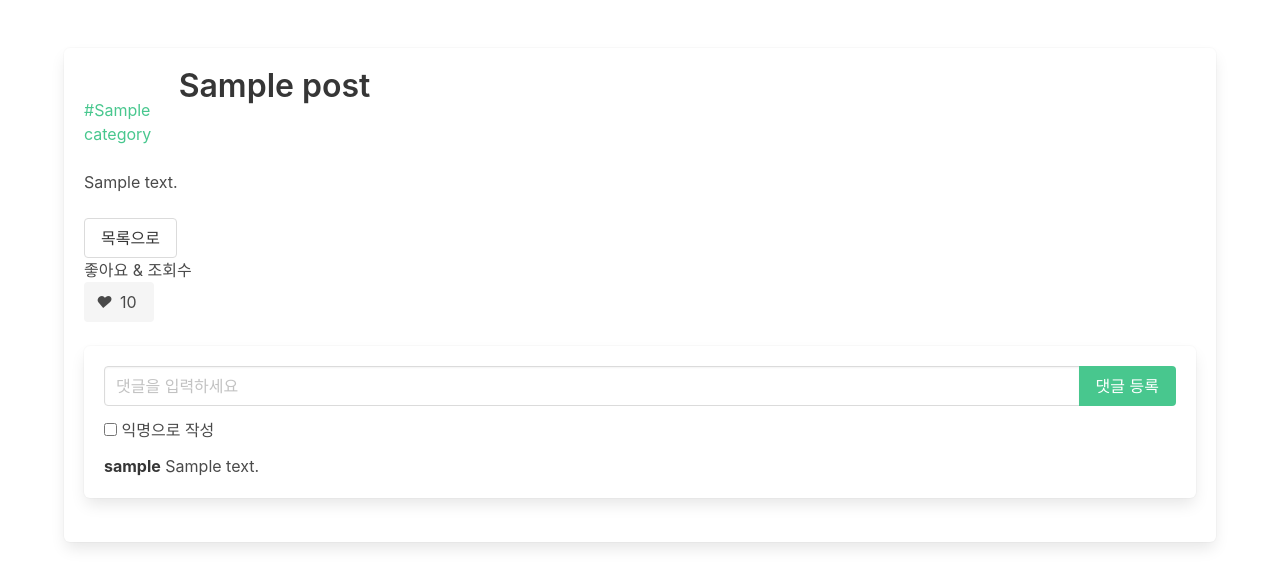
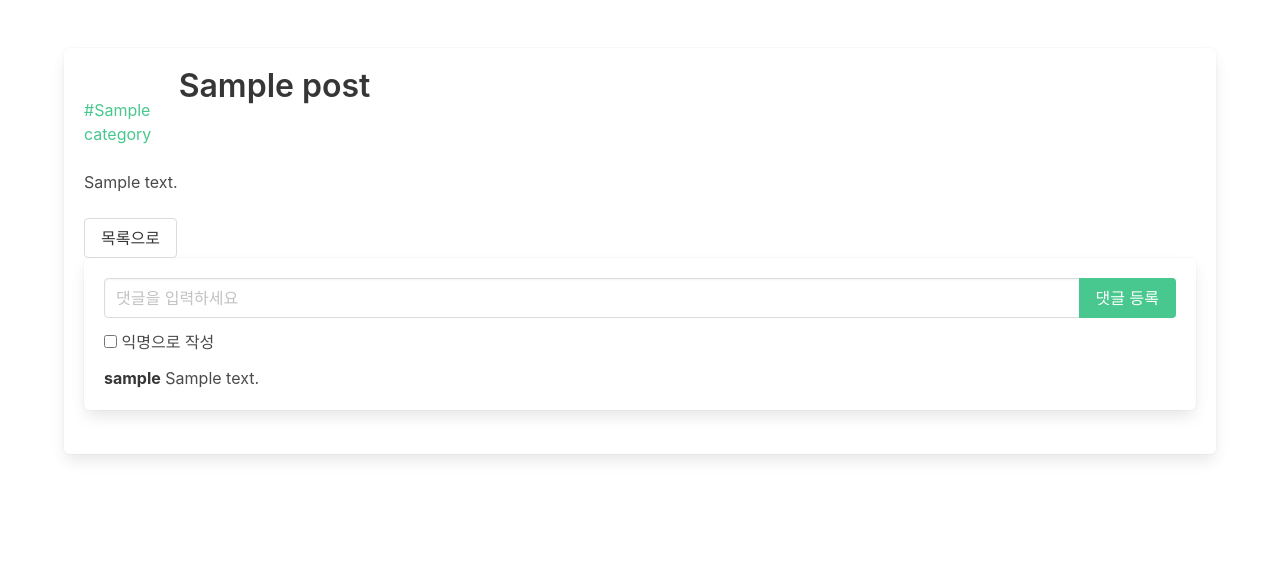
Before and after one commit to applepc24/jungleB314-8, a Flask app: template templates/post.html in a window 1280 px wide. Shown: the part 52-639 px from the top of the page. Run offline with Flask 3, Linux system fonts and the light colour scheme; the template is opened without the code that fills it: most values are stand-ins (such as "Sample title", 1, 10 or a date in 2020).

Commit message:
최종본

```diff
--- a/templates/post.html
+++ b/templates/post.html
@@ -43,20 +43,7 @@
 
         </div>
 
-        좋아요 & 조회수
-        <!-- 좋아요 버튼 -->
-        <div class="level">
-            <div class="level-left">
-                <form action="{{ url_for('post.like_post', category=category, post_id=post._id) }}" method="POST">
-                    <button type="submit" class="button is-light">
-                        <span class="icon">
-                            <i class="fas fa-heart">♥</i>
-                        </span>
-                        <span>{{ post.likes }}</span>
-                    </button>
-                </form>
-            </div>
-        </div>
+
 
 
         <div class="box">
@@ -132,7 +119,7 @@
                 $.ajax({
                     type: 'POST',
                     url: `{{ url_for('post.delete_comment', category=category, post_id=post._id, comment_id='COMMENT_ID') }}`.replace('COMMENT_ID', commentId),
-                    success: function (response) {
+                                        success: function (response) {
                         alert(response.msg);
                         location.reload(); // 페이지 새로고침
                     },
```
Also changed, not shown: routes/post_routes.py (+16 -8 lines).
